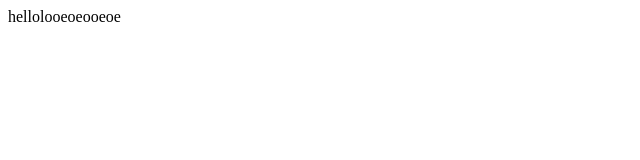
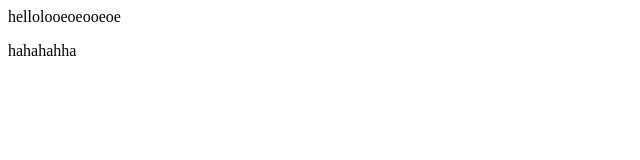
Before and after one commit to Hoangenvy98/Hoang-dz, a plain HTML site: page index.html in a window 1280 px wide. Shown: the full height of the page, 0-640 px from the left. Drawn offline with Linux system fonts and the light colour scheme.

Commit message:
Update index.html

```diff
--- a/index.html
+++ b/index.html
@@ -1 +1,2 @@
 <p>hellolooeoeooeoe</p>
+<p>hahahahha</p>
```
